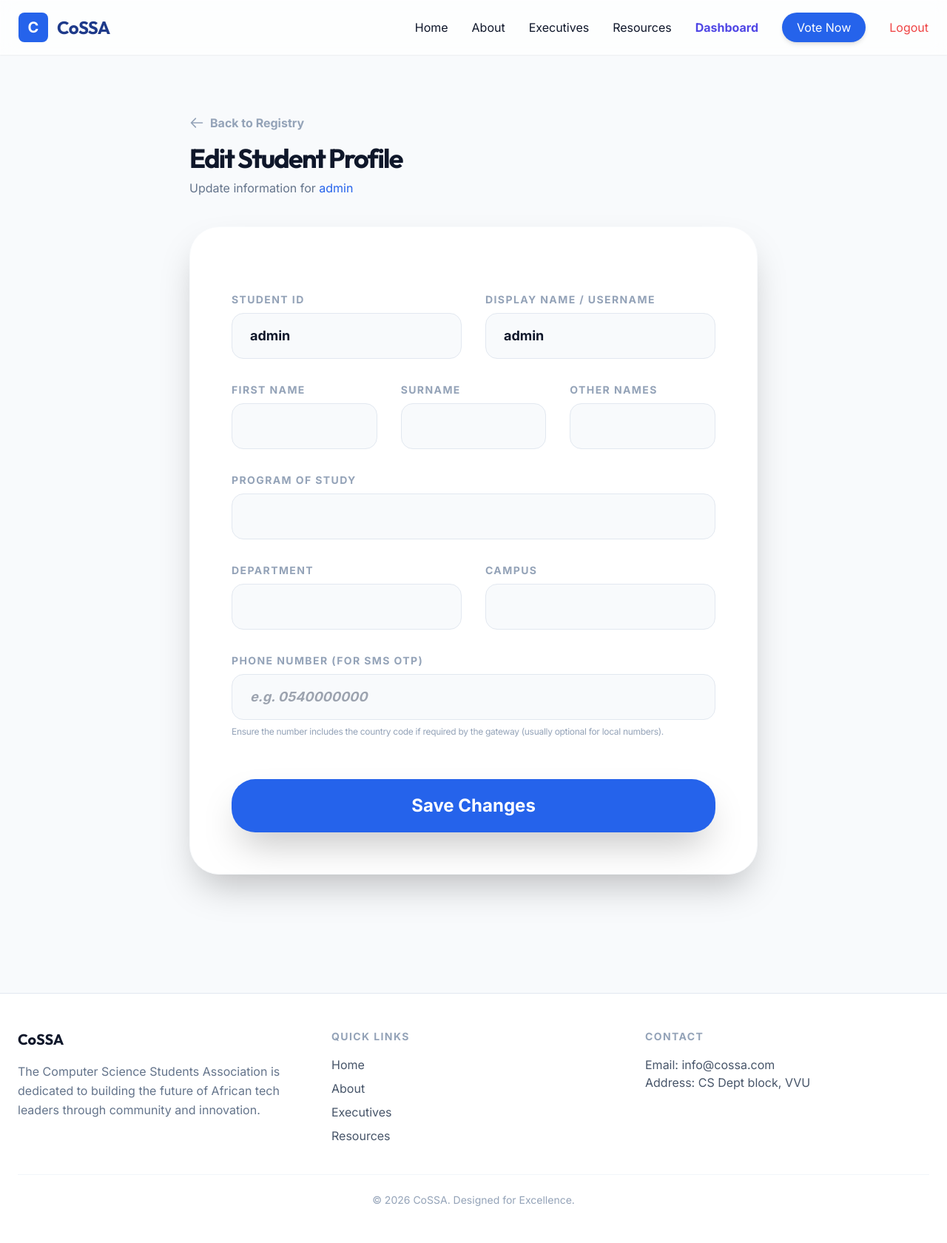
After one commit to sasusavage/cosaa, a Flask app: page /admin/students/1/edit in a window 1280 px wide. The commit adds this page. Shown: the whole page at 74% size. Run offline with Flask 3, Linux system fonts and the light colour scheme; a user stored in the database is signed in; parts of the project's set-up code (start-up, migrations or seed data) failed here and were passed over; some libraries are stand-ins or nearby versions.

Commit message:
feat: enhance student management and implement SMS OTP verification system with Vynfy API

```diff
--- a/app/__init__.py
+++ b/app/__init__.py
@@ -96,6 +96,9 @@ def create_app(config_class=None):
                 'program':    'VARCHAR(200)',
                 'department': 'VARCHAR(200)',
                 'campus':     'VARCHAR(100)',
+                'phone_number': 'VARCHAR(20)',
+                'otp':         'VARCHAR(10)',
+                'otp_expiry':  'TIMESTAMP',
             }
             with db.engine.connect() as conn:
                 for col, col_type in new_user_cols.items():
--- a/app/blueprints/admin/routes.py
+++ b/app/blueprints/admin/routes.py
@@ -145,6 +145,54 @@ def import_excel():
         flash(f'Import complete: {added} students added, {skipped} already existed.', 'success')
         return redirect(url_for('admin.dashboard'))
     return render_template('admin/import_excel.html')
+
+@admin.route('/students')
+@admin_required
+def list_students():
+    page = request.args.get('page', 1, type=int)
+    search = request.args.get('search', '').strip()
+    query = User.query.filter_by(role='student')
+    if search:
+        query = query.filter(
+            db.or_(
+                User.student_id.ilike(f'%{search}%'),
+                User.username.ilike(f'%{search}%'),
+                User.surname.ilike(f'%{search}%'),
+                User.firstname.ilike(f'%{search}%')
+            )
+        )
+    pagination = query.order_by(User.id.desc()).paginate(page=page, per_page=50)
+    return render_template('admin/students.html', pagination=pagination, search=search)
+
+@admin.route('/students/<int:user_id>/edit', methods=['GET', 'POST'])
+@admin_required
+def edit_student(user_id):
+    student = User.query.get_or_404(user_id)
+    if request.method == 'POST':
+        student.student_id = request.form.get('student_id').strip().upper()
+        student.username = request.form.get('username').strip()
+        student.firstname = request.form.get('firstname').strip()
+        student.surname = request.form.get('surname').strip()
+        student.othernames = request.form.get('othernames').strip()
+        student.program = request.form.get('program').strip()
+        student.department = request.form.get('department').strip()
+        student.campus = request.form.get('campus').strip()
+        student.phone_number = request.form.get('phone_number').strip()
+
+        db.session.commit()
+        flash(f'Student {student.student_id} updated successfully.', 'success')
+        return redirect(url_for('admin.list_students'))
+    return render_template('admin/edit_student.html', student=student)
+
+@admin.route('/students/<int:user_id>/reset-vote', methods=['POST'])
+@admin_required
+def reset_student_vote(user_id):
+    student = User.query.get_or_404(user_id)
+    Vote.query.filter_by(user_id=student.id).delete()
+    student.has_voted = False
+    db.session.commit()
+    flash(f'Voting status reset for {student.student_id}.', 'success')
+    return redirect(url_for('admin.list_students'))
 
 @admin.route('/toggle-live-stats', methods=['POST'])
 @admin_required
--- a/app/models.py
+++ b/app/models.py
@@ -16,6 +16,9 @@ class User(db.Model, UserMixin):
     program = db.Column(db.String(200))
     department = db.Column(db.String(200))
     campus = db.Column(db.String(100))
+    phone_number = db.Column(db.String(20))
+    otp = db.Column(db.String(10))
+    otp_expiry = db.Column(db.DateTime)
     has_voted = db.Column(db.Boolean, default=False)
     role = db.Column(db.String(10), default='student')  # 'student' or 'admin'
     votes = db.relationship('Vote', backref='voter', lazy=True)
--- a/app/templates/admin/dashboard.html
+++ b/app/templates/admin/dashboard.html
@@ -8,6 +8,7 @@
         <h1 class="text-4xl md:text-5xl font-black text-slate-900 tracking-tighter">Admin Dashboard</h1>
         <div class="flex flex-wrap gap-3">
             <a href="{{ url_for('admin.cms') }}" class="bg-blue-600 text-white px-7 py-3 rounded-2xl font-bold hover:bg-blue-700 transition-all shadow-xl">✏️ Manage Content</a>
+            <a href="{{ url_for('admin.list_students') }}" class="bg-emerald-600 text-white px-7 py-3 rounded-2xl font-bold hover:bg-emerald-700 transition-all shadow-xl">👥 Student Registry</a>
             <a href="{{ url_for('admin.import_excel') }}" class="bg-slate-100 text-slate-600 px-7 py-3 rounded-2xl font-bold hover:bg-slate-200 transition-all border border-slate-200 shadow-sm">Import Students</a>
             <a href="{{ url_for('admin.results') }}" class="bg-indigo-600 text-white px-7 py-3 rounded-2xl font-bold hover:bg-indigo-700 transition-all shadow-xl">Full Results</a>
         </div>
--- /dev/null
+++ b/app/templates/admin/edit_student.html
@@ -0,0 +1,81 @@
+{% extends 'base.html' %}
+{% block title %}Edit Student Details{% endblock %}
+{% block content %}
+<div class="max-w-3xl mx-auto py-12">
+    <div class="mb-10">
+        <a href="{{ url_for('admin.list_students') }}" class="text-slate-400 hover:text-slate-600 font-bold flex items-center gap-2 mb-4">
+            <svg xmlns="http://www.w3.org/2000/svg" class="h-5 w-5" fill="none" viewBox="0 0 24 24" stroke="currentColor"><path stroke-linecap="round" stroke-linejoin="round" stroke-width="2" d="M10 19l-7-7m0 0l7-7m-7 7h18" /></svg>
+            Back to Registry
+        </a>
+        <h1 class="text-4xl font-black text-slate-900 tracking-tighter">Edit Student Profile</h1>
+        <p class="text-slate-500 font-medium mt-2">Update information for <span class="text-blue-600">{{ student.student_id }}</span></p>
+    </div>
+
+    <div class="bg-white rounded-[2.5rem] shadow-2xl border border-slate-50 p-10 md:p-14">
+        <form method="POST" class="space-y-8">
+            <input type="hidden" name="csrf_token" value="{{ csrf_token() }}"/>
+
+            <div class="grid grid-cols-1 md:grid-cols-2 gap-8">
+                <div class="space-y-2">
+                    <label class="block text-sm font-black uppercase tracking-widest text-slate-400">Student ID</label>
+                    <input type="text" name="student_id" value="{{ student.student_id }}" required
+                           class="w-full px-6 py-4 rounded-2xl bg-slate-50 border border-slate-200 focus:outline-none focus:ring-4 focus:ring-blue-100 font-bold text-lg transition-all">
+                </div>
+                <div class="space-y-2">
+                    <label class="block text-sm font-black uppercase tracking-widest text-slate-400">Display Name / Username</label>
+                    <input type="text" name="username" value="{{ student.username }}" required
+                           class="w-full px-6 py-4 rounded-2xl bg-slate-50 border border-slate-200 focus:outline-none focus:ring-4 focus:ring-blue-100 font-bold text-lg transition-all">
+                </div>
+            </div>
+
+            <div class="grid grid-cols-1 md:grid-cols-3 gap-8">
+                <div class="space-y-2">
+                    <label class="block text-sm font-black uppercase tracking-widest text-slate-400">First Name</label>
+                    <input type="text" name="firstname" value="{{ student.firstname or '' }}"
+                           class="w-full px-6 py-4 rounded-2xl bg-slate-50 border border-slate-200 focus:outline-none focus:ring-4 focus:ring-blue-100 font-medium text-lg transition-all">
+                </div>
+                <div class="space-y-2">
+                    <label class="block text-sm font-black uppercase tracking-widest text-slate-400">Surname</label>
+                    <input type="text" name="surname" value="{{ student.surname or '' }}"
+                           class="w-full px-6 py-4 rounded-2xl bg-slate-50 border border-slate-200 focus:outline-none focus:ring-4 focus:ring-blue-100 font-medium text-lg transition-all">
+                </div>
+                <div class="space-y-2">
+                    <label class="block text-sm font-black uppercase tracking-widest text-slate-400">Other Names</label>
+                    <input type="text" name="othernames" value="{{ student.othernames or '' }}"
+                           class="w-full px-6 py-4 rounded-2xl bg-slate-50 border border-slate-200 focus:outline-none focus:ring-4 focus:ring-blue-100 font-medium text-lg transition-all">
+                </div>
+            </div>
+
+            <div class="space-y-2">
+                <label class="block text-sm font-black uppercase tracking-widest text-slate-400">Program of Study</label>
+                <input type="text" name="program" value="{{ student.program or '' }}"
+                       class="w-full px-6 py-4 rounded-2xl bg-slate-50 border border-slate-200 focus:outline-none focus:ring-4 focus:ring-blue-100 font-medium text-lg transition-all">
+            </div>
+
+            <div class="grid grid-cols-1 md:grid-cols-2 gap-8">
+                <div class="space-y-2">
+                    <label class="block text-sm font-black uppercase tracking-widest text-slate-400">Department</label>
+                    <input type="text" name="department" value="{{ student.department or '' }}"
+                           class="w-full px-6 py-4 rounded-2xl bg-slate-50 border border-slate-200 focus:outline-none focus:ring-4 focus:ring-blue-100 font-medium text-lg transition-all">
+                </div>
+                <div class="space-y-2">
+                    <label class="block text-sm font-black uppercase tracking-widest text-slate-400">Campus</label>
+                    <input type="text" name="campus" value="{{ student.campus or '' }}"
+                           class="w-full px-6 py-4 rounded-2xl bg-slate-50 border border-slate-200 focus:outline-none focus:ring-4 focus:ring-blue-100 font-medium text-lg transition-all">
+                </div>
+            </div>
+
+            <div class="space-y-2">
+                <label class="block text-sm font-black uppercase tracking-widest text-slate-400">Phone Number (for SMS OTP)</label>
+                <input type="text" name="phone_number" value="{{ student.phone_number or '' }}" placeholder="e.g. 0540000000"
+                       class="w-full px-6 py-4 rounded-2xl bg-slate-50 border border-slate-200 focus:outline-none focus:ring-4 focus:ring-emerald-100 font-bold text-lg transition-all border-emerald-100 italic">
+                <p class="text-xs text-slate-400 font-medium tracking-tight">Ensure the number includes the country code if required by the gateway (usually optional for local numbers).</p>
+            </div>
+
+            <div class="pt-6">
+                <button type="submit" class="w-full bg-blue-600 text-white py-5 rounded-[2rem] font-black text-2xl hover:bg-blue-700 transform active:scale-95 transition-all shadow-2xl">Save Changes</button>
+            </div>
+        </form>
+    </div>
+</div>
+{% endblock %}
--- a/app/templates/voting/login.html
+++ b/app/templates/voting/login.html
@@ -10,8 +10,8 @@
         </div>
         <h2 class="text-4xl font-extrabold mb-2 text-slate-800 tracking-tight">Voter Login</h2>
         <p class="text-slate-500 mb-10 text-center text-base leading-relaxed font-medium">
-            Enter your Student ID to access the voting portal.<br>
-            <span class="text-slate-400 text-sm">You can use UPPERCASE or lowercase — both work.</span>
+            Enter your Student ID.<br>
+            <span class="text-emerald-600 font-bold bg-emerald-50 px-3 py-1 rounded-full text-xs uppercase tracking-widest mt-3 inline-block">🔐 SECURE SMS VERIFICATION REQUIRED</span>
         </p>
 
         <form method="POST" class="w-full space-y-6">
--- a/requirements.txt
+++ b/requirements.txt
@@ -9,3 +9,4 @@ python-dotenv==1.0.1
 email-validator==2.2.0
 gunicorn==23.0.0
 openpyxl==3.1.5
+requests==2.32.3
```
Also changed, not shown: app/blueprints/voting/routes.py (+92 -12 lines), app/templates/admin/students.html (added, +110 -0 lines), app/templates/voting/ballot.html (+34 -5 lines), app/templates/voting/provide_phone.html (added, +38 -0 lines), app/templates/voting/verify_otp.html (added, +52 -0 lines), app/utils.py (added, +42 -0 lines).
